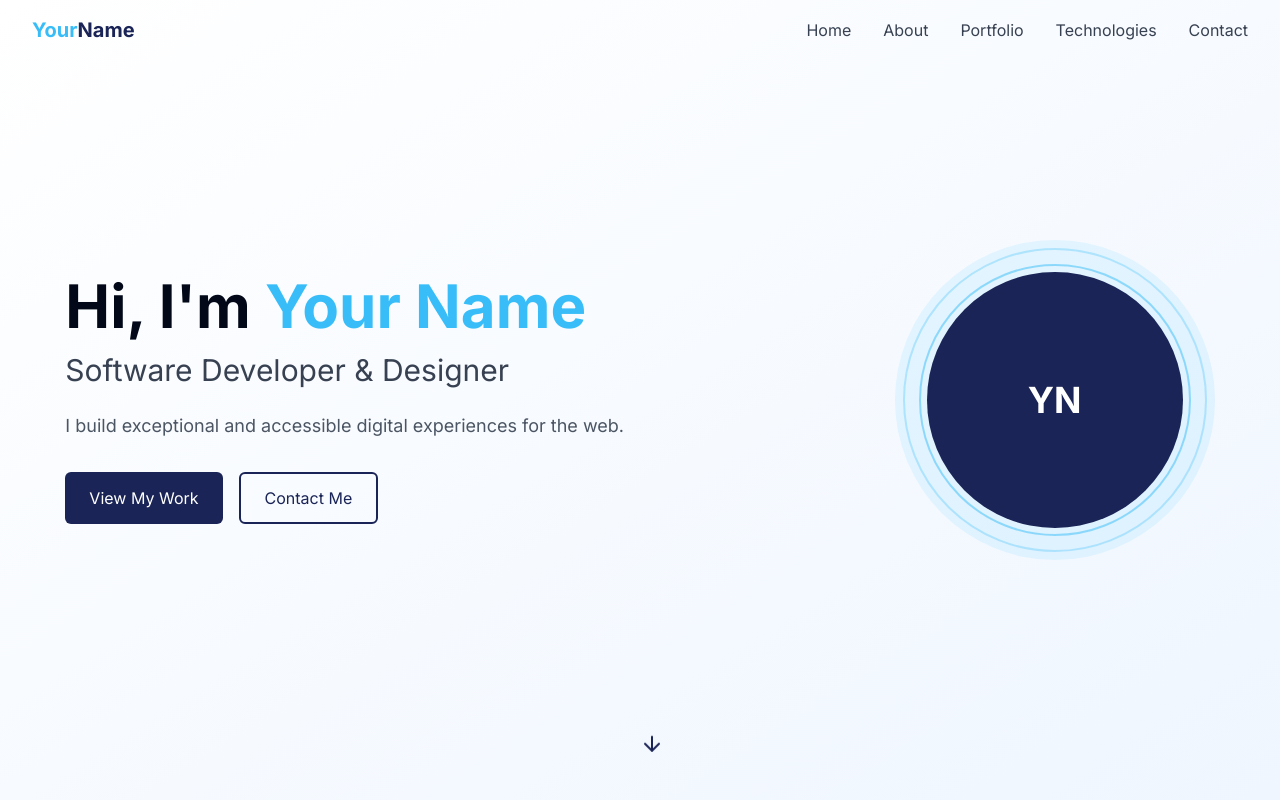
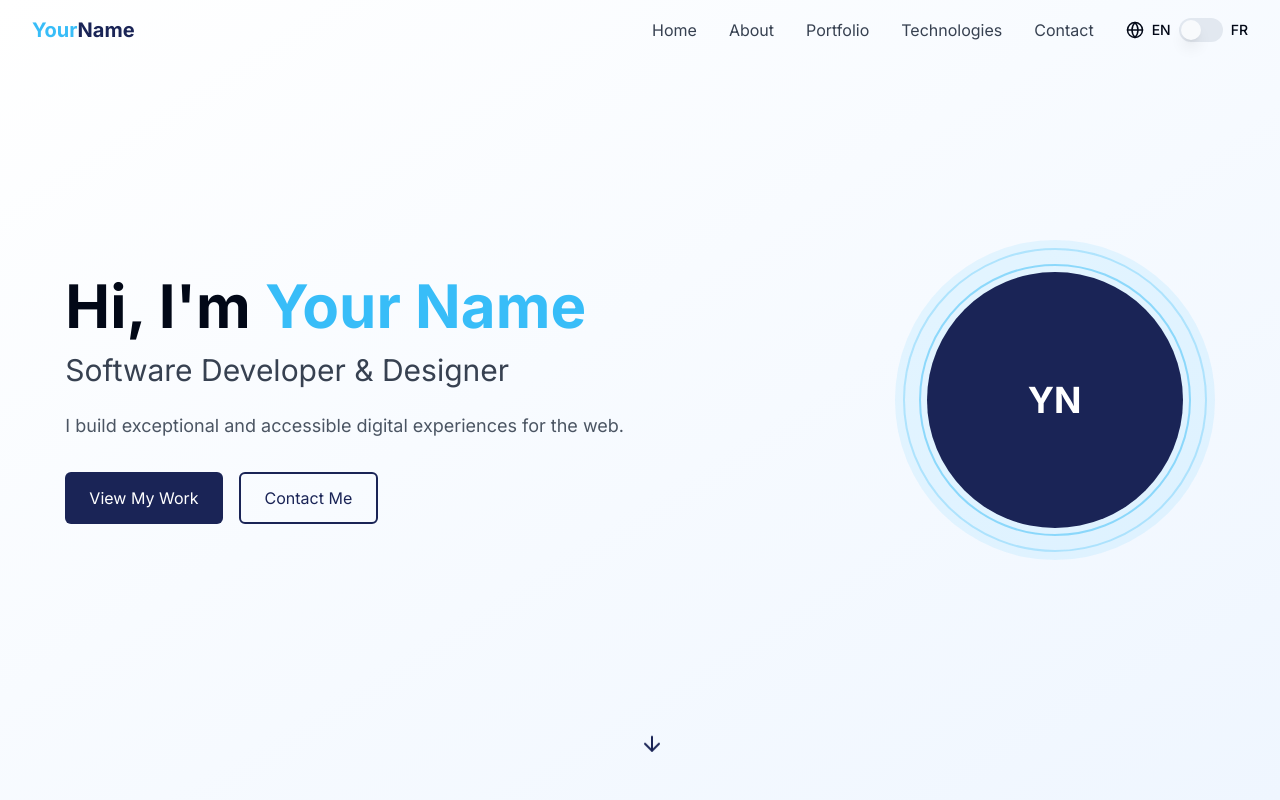
Before and after one commit to thibautscholaert/personal, a React (Vite) app: page / in a window 1280 px wide. Shown: the top 800 px of the page. Built offline with nearby package versions, Linux system fonts and the light colour scheme.

Commit message:
Add translation support
Implement French/English translation using switch component.

```diff
--- a/src/App.tsx
+++ b/src/App.tsx
@@ -1,8 +1,10 @@
+
 import { Toaster } from "@/components/ui/toaster";
 import { Toaster as Sonner } from "@/components/ui/sonner";
 import { TooltipProvider } from "@/components/ui/tooltip";
 import { QueryClient, QueryClientProvider } from "@tanstack/react-query";
 import { BrowserRouter, Routes, Route } from "react-router-dom";
+import { LanguageProvider } from "./context/LanguageContext";
 import Index from "./pages/Index";
 import NotFound from "./pages/NotFound";
 
@@ -11,6 +13,7 @@ const queryClient = new QueryClient();
 const App = () => (
   <QueryClientProvider client={queryClient}>
     <TooltipProvider>
+      <LanguageProvider>
         <Toaster />
         <Sonner />
         <BrowserRouter>
@@ -20,6 +23,7 @@ const App = () => (
             <Route path="*" element={<NotFound />} />
           </Routes>
         </BrowserRouter>
+      </LanguageProvider>
     </TooltipProvider>
   </QueryClientProvider>
 );
--- a/src/components/Footer.tsx
+++ b/src/components/Footer.tsx
@@ -1,9 +1,11 @@
 
 import React from 'react';
 import { Github, Linkedin, Twitter, Instagram } from 'lucide-react';
+import { useLanguage } from '@/context/LanguageContext';
 
 const Footer = () => {
   const currentYear = new Date().getFullYear();
+  const { t } = useLanguage();
 
   const socialLinks = [
     { name: 'GitHub', icon: <Github size={20} />, url: '#' },
@@ -18,7 +20,7 @@ const Footer = () => {
         <div className="flex flex-col md:flex-row justify-between items-center">
           <div className="mb-4 md:mb-0">
             <p className="text-gray-400">
-              &copy; {currentYear} Your Name. All rights reserved.
+              &copy; {currentYear} Your Name. {t('footer', 'rights')}
             </p>
           </div>
 
--- a/src/components/Hero.tsx
+++ b/src/components/Hero.tsx
@@ -1,29 +1,31 @@
 
 import React from 'react';
 import { ArrowDown } from 'lucide-react';
+import { useLanguage } from '@/context/LanguageContext';
 
 const Hero = () => {
+  const { t } = useLanguage();
+
   return (
     <section id="home" className="min-h-screen flex items-center relative bg-gradient-to-br from-white to-blue-50">
       <div className="section-container">
         <div className="grid md:grid-cols-2 gap-8 items-center">
           <div className="animate-fade-in">
             <h1 className="text-4xl md:text-5xl lg:text-6xl font-bold mb-4">
-              Hi, I'm <span className="text-teal">Your Name</span>
+              {t('hero', 'title')} <span className="text-teal">Your Name</span>
             </h1>
             <h2 className="text-2xl md:text-3xl text-gray-700 mb-6">
-              Software Developer & Designer
+              {t('hero', 'subtitle')}
             </h2>
             <p className="text-gray-600 mb-8 text-lg">
-              I build exceptional and accessible digital experiences
-              for the web.
+              {t('hero', 'description')}
             </p>
             <div className="flex gap-4">
               <a href="#portfolio" className="btn-primary">
-                View My Work
+                {t('hero', 'viewWork')}
               </a>
               <a href="#contact" className="btn-secondary">
-                Contact Me
+                {t('hero', 'contactMe')}
               </a>
             </div>
           </div>
--- /dev/null
+++ b/src/components/LanguageSwitch.tsx
@@ -0,0 +1,28 @@
+
+import React from 'react';
+import { Globe } from 'lucide-react';
+import { Switch } from '@/components/ui/switch';
+import { useLanguage } from '@/context/LanguageContext';
+
+const LanguageSwitch = () => {
+  const { language, setLanguage } = useLanguage();
+
+  const toggleLanguage = () => {
+    setLanguage(language === 'en' ? 'fr' : 'en');
+  };
+
+  return (
+    <div className="flex items-center space-x-2">
+      <Globe size={18} />
+      <span className="text-sm font-medium">EN</span>
+      <Switch
+        checked={language === 'fr'}
+        onCheckedChange={toggleLanguage}
+        aria-label="Toggle language"
+      />
+      <span className="text-sm font-medium">FR</span>
+    </div>
+  );
+};
+
+export default LanguageSwitch;
--- a/src/components/Navbar.tsx
+++ b/src/components/Navbar.tsx
@@ -2,10 +2,13 @@
 import React, { useState, useEffect } from 'react';
 import { Menu, X } from 'lucide-react';
 import { cn } from '@/lib/utils';
+import LanguageSwitch from './LanguageSwitch';
+import { useLanguage } from '@/context/LanguageContext';
 
 const Navbar = () => {
   const [isMenuOpen, setIsMenuOpen] = useState(false);
   const [scrolled, setScrolled] = useState(false);
+  const { t } = useLanguage();
 
   useEffect(() => {
     const handleScroll = () => {
@@ -17,11 +20,11 @@ const Navbar = () => {
   }, []);
 
   const navLinks = [
-    { name: 'Home', href: '#home' },
-    { name: 'About', href: '#about' },
-    { name: 'Portfolio', href: '#portfolio' },
-    { name: 'Technologies', href: '#technologies' },
-    { name: 'Contact', href: '#contact' },
+    { name: t('navbar', 'home'), href: '#home' },
+    { name: t('navbar', 'about'), href: '#about' },
+    { name: t('navbar', 'portfolio'), href: '#portfolio' },
+    { name: t('navbar', 'technologies'), href: '#technologies' },
+    { name: t('navbar', 'contact'), href: '#contact' },
   ];
 
   return (
@@ -38,7 +41,7 @@ const Navbar = () => {
           </a>
 
           {/* Desktop menu */}
-          <div className="hidden md:flex space-x-8">
+          <div className="hidden md:flex items-center space-x-8">
             {navLinks.map((link) => (
               <a
                 key={link.name}
@@ -48,6 +51,7 @@ const Navbar = () => {
                 {link.name}
               </a>
             ))}
+            <LanguageSwitch />
           </div>
 
           {/* Mobile menu button */}
@@ -74,6 +78,9 @@ const Navbar = () => {
                 {link.name}
               </a>
             ))}
+            <div className="py-2">
+              <LanguageSwitch />
+            </div>
           </div>
         </div>
       )}
--- /dev/null
+++ b/src/context/LanguageContext.tsx
@@ -0,0 +1,101 @@
+
+import React, { createContext, useState, useContext, ReactNode } from 'react';
+
+// Translation content
+const translations = {
+  en: {
+    navbar: {
+      home: 'Home',
+      about: 'About',
+      portfolio: 'Portfolio',
+      technologies: 'Technologies',
+      contact: 'Contact',
+    },
+    hero: {
+      title: "Hi, I'm",
+      subtitle: 'Software Developer & Designer',
+      description: 'I build exceptional and accessible digital experiences for the web.',
+      viewWork: 'View My Work',
+      contactMe: 'Contact Me',
+    },
+    about: {
+      title: 'About Me',
+    },
+    portfolio: {
+      title: 'My Portfolio',
+    },
+    techStack: {
+      title: 'My Tech Stack',
+    },
+    contact: {
+      title: 'Contact Me',
+    },
+    footer: {
+      rights: 'All rights reserved.',
+    }
+  },
+  fr: {
+    navbar: {
+      home: 'Accueil',
+      about: 'À Propos',
+      portfolio: 'Portfolio',
+      technologies: 'Technologies',
+      contact: 'Contact',
+    },
+    hero: {
+      title: "Bonjour, je suis",
+      subtitle: 'Développeur & Designer',
+      description: 'Je crée des expériences numériques exceptionnelles et accessibles pour le web.',
+      viewWork: 'Voir Mes Projets',
+      contactMe: 'Me Contacter',
+    },
+    about: {
+      title: 'À Propos de Moi',
+    },
+    portfolio: {
+      title: 'Mon Portfolio',
+    },
+    techStack: {
+      title: 'Mes Technologies',
+    },
+    contact: {
+      title: 'Me Contacter',
+    },
+    footer: {
+      rights: 'Tous droits réservés.',
+    }
+  }
+};
+
+type Language = 'en' | 'fr';
+type TranslationsType = typeof translations;
+
+interface LanguageContextType {
+  language: Language;
+  setLanguage: (lang: Language) => void;
+  t: (section: keyof TranslationsType['en'], key: string) => string;
+}
+
+const LanguageContext = createContext<LanguageContextType | undefined>(undefined);
+
+export const LanguageProvider: React.FC<{ children: ReactNode }> = ({ children }) => {
+  const [language, setLanguage] = useState<Language>('en');
+
+  const t = (section: keyof TranslationsType['en'], key: string): string => {
+    return translations[language][section]?.[key] || key;
+  };
+
+  return (
+    <LanguageContext.Provider value={{ language, setLanguage, t }}>
+      {children}
+    </LanguageContext.Provider>
+  );
+};
+
+export const useLanguage = (): LanguageContextType => {
+  const context = useContext(LanguageContext);
+  if (context === undefined) {
+    throw new Error('useLanguage must be used within a LanguageProvider');
+  }
+  return context;
+};
```
Lines whose indentation alone changed are shown as unchanged.
